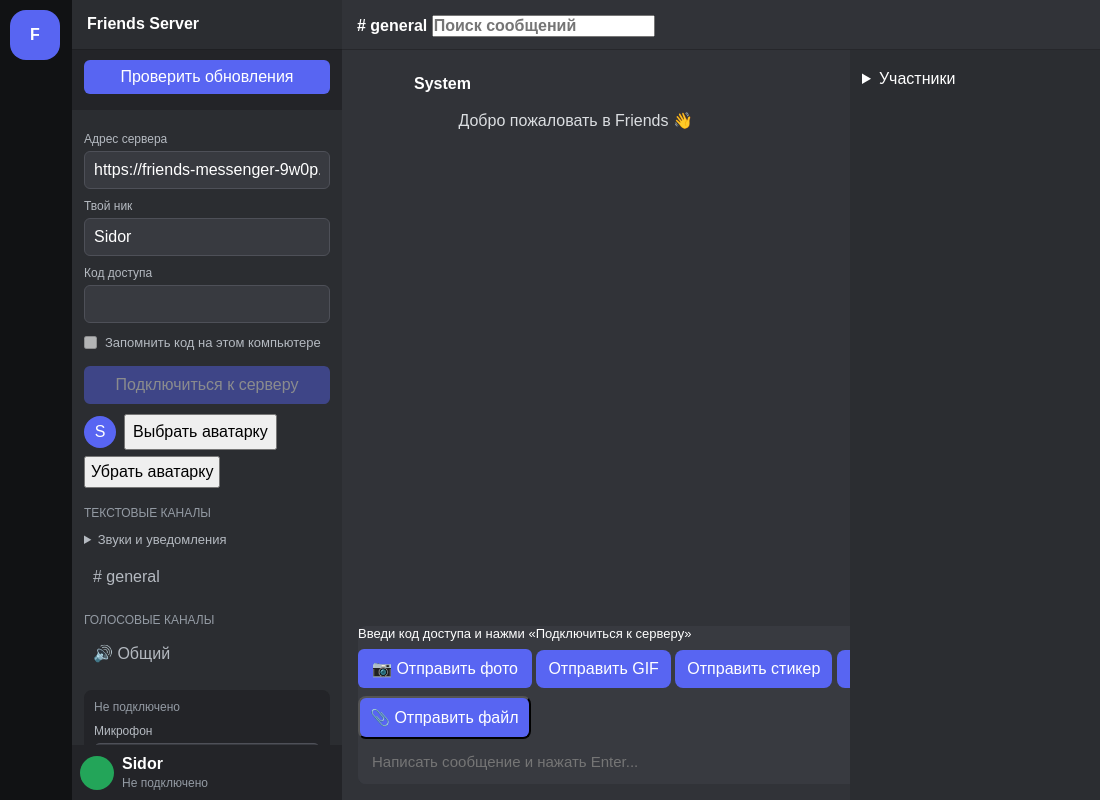
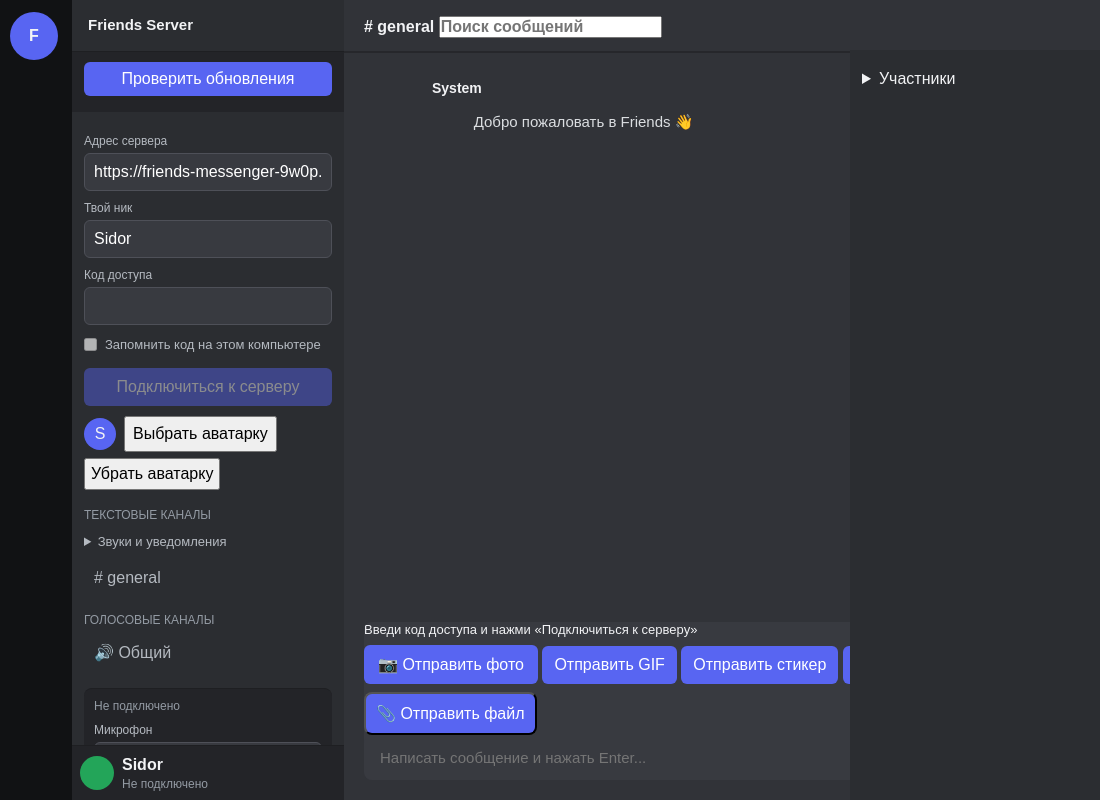
Before and after one commit to x3malgameYT/friends-desktop, an Electron app: page index.html in a window 1100 px wide. Drawn offline with nearby package versions, Linux system fonts and the light colour scheme; no server answers.

Commit message:
Сделать интерфейс Friends более похожим на Discord

```diff
--- a/index.html
+++ b/index.html
@@ -1875,3 +1875,28 @@ async function startApp(io) {
 </script>
 </body>
 </html>
+
+<style>
+body{background:#1e1f22;color:#f2f3f5}
+.servers{background:#111214;width:72px;padding:12px 10px}
+.server{width:48px;height:48px;border-radius:50%;margin-bottom:12px;transition:border-radius .18s ease,background .18s ease}
+.server:hover{border-radius:16px;background:#4752c4}
+.sidebar{background:#2b2d31;width:272px}
+.server-name{height:52px;padding:16px;font-size:15px;background:#2b2d31;box-shadow:0 1px 0 #111214}
+.channel{color:#b5bac1;padding:8px 10px;margin:2px 0;border-radius:4px}
+.channel:hover{color:#fff;background:#35373c}
+.chat{background:#313338}
+.chat-header{height:52px;padding:16px 20px;background:#313338;box-shadow:0 1px 0 #26272b}
+.messages{padding:20px 24px}
+.message{margin-bottom:2px;padding:8px 12px;border-radius:4px;transition:background .12s ease}
+.message:hover{background:#2e3035}
+.message-name{font-size:14px;color:#f2f3f5}
+.message-text{font-size:15px;color:#dbdee1}
+.input-area{margin:0 20px 20px;padding:0;background:#383a40;border-radius:8px;overflow:hidden}
+#messageInput{background:#383a40;padding:14px 16px}
+.user-panel,.voice-box{background:#232428;border-top:1px solid #1e1f22}
+.voice-buttons button{border-radius:6px}
+.voice-buttons .video-action{background:#4e5058}
+.voice-buttons .video-action:hover:not(:disabled){background:#5865f2}
+#photoButton,.gallery-action,#attachmentButton{background:#5865f2!important;border-radius:6px}
+</style>
```
